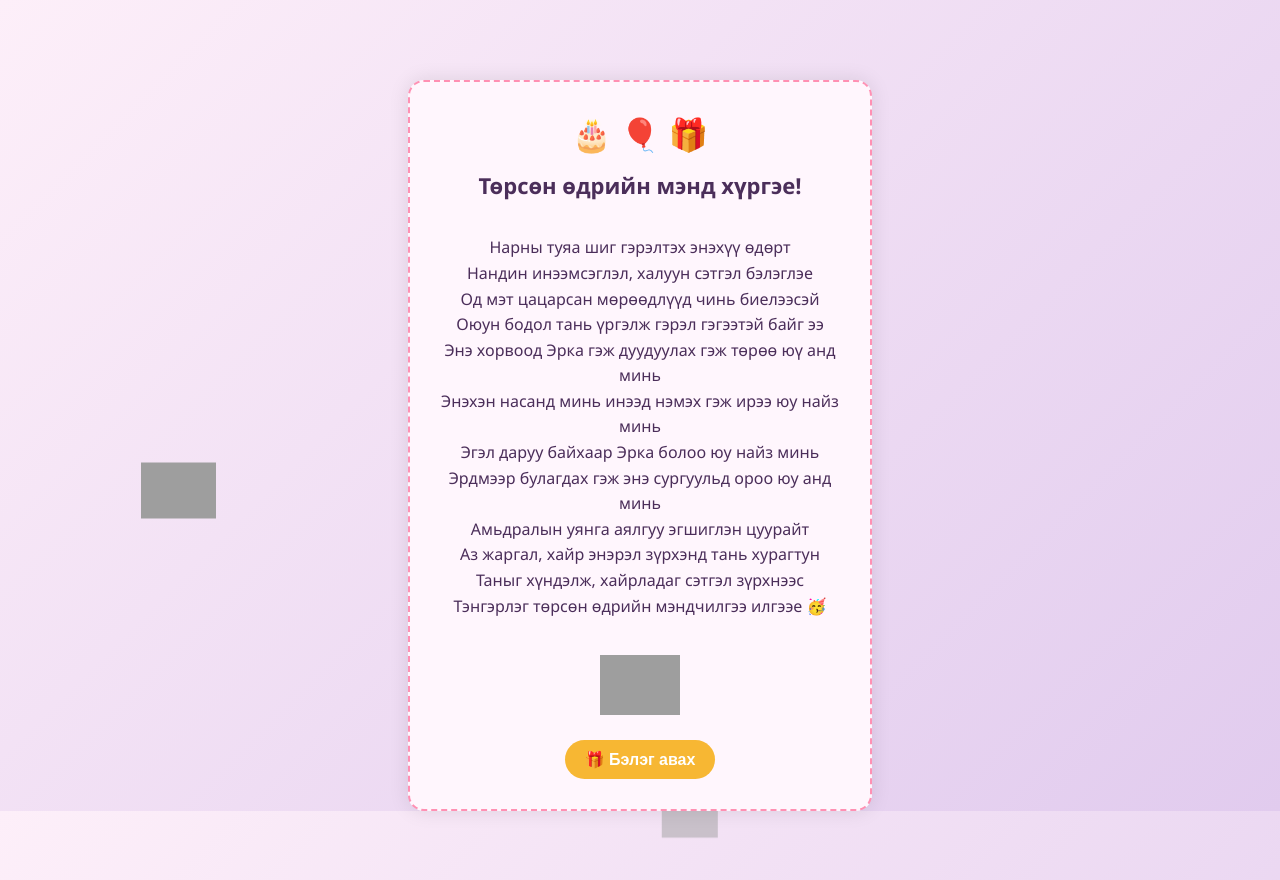
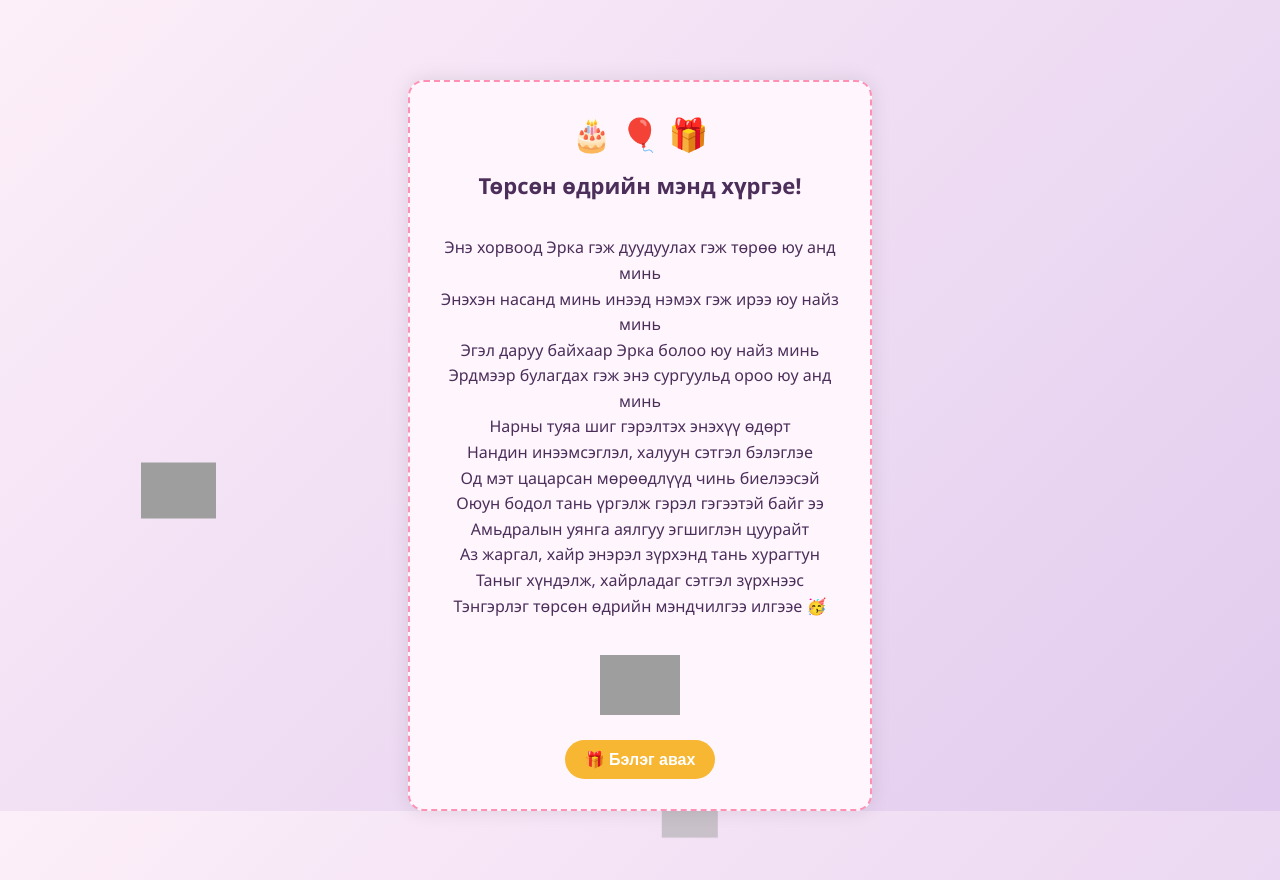
Before and after one commit to mubabne/Birthday, a plain HTML site: page index.html in a window 1280 px wide. Drawn offline with Linux system fonts and the light colour scheme; grey boxes are pictures that could not be loaded.

Commit message:
Update index.html

```diff
--- a/index.html
+++ b/index.html
@@ -110,14 +110,14 @@
     <div class="emoji-row">🎂 🎈 🎁</div>
     <h1>Төрсөн өдрийн мэнд хүргэе!</h1>
     <p class="poem">
+Энэ хорвоод Эрка гэж дуудуулах гэж төрөө юу анд минь
+Энэхэн насанд минь инээд нэмэх гэж ирээ юу найз минь
+Эгэл даруу байхаар Эрка болоо юу найз минь
+Эрдмээр булагдах гэж энэ сургуульд ороо юу анд минь
 Нарны туяа шиг гэрэлтэх энэхүү өдөрт
 Нандин инээмсэглэл, халуун сэтгэл бэлэглэе
 Од мэт цацарсан мөрөөдлүүд чинь биелээсэй
 Оюун бодол тань үргэлж гэрэл гэгээтэй байг ээ
-  Энэ хорвоод Эрка гэж дуудуулах гэж төрөө юү анд минь
-  Энэхэн насанд минь инээд нэмэх гэж ирээ юу найз минь
-  Эгэл даруу байхаар Эрка болоо юу найз минь
-  Эрдмээр булагдах гэж энэ сургуульд ороо юу анд минь
 Амьдралын уянга аялгуу эгшиглэн цуурайт
 Аз жаргал, хайр энэрэл зүрхэнд тань хурагтун
 Таныг хүндэлж, хайрладаг сэтгэл зүрхнээс
```
